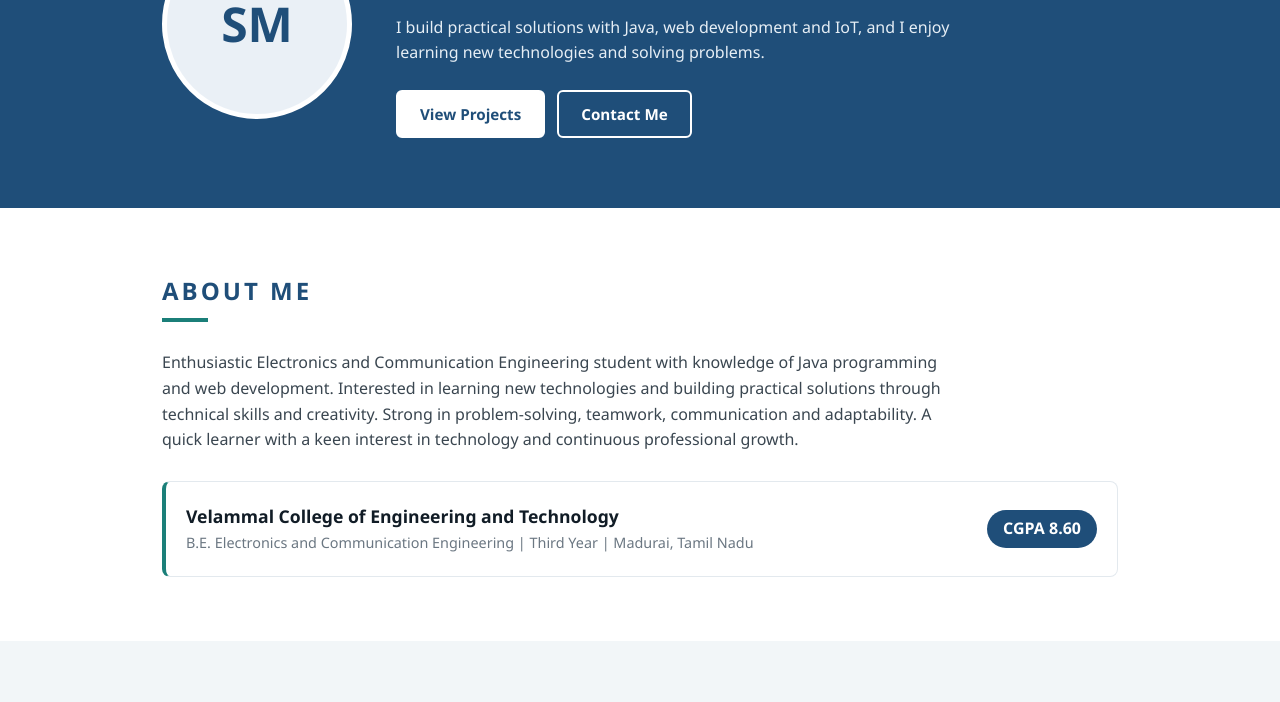
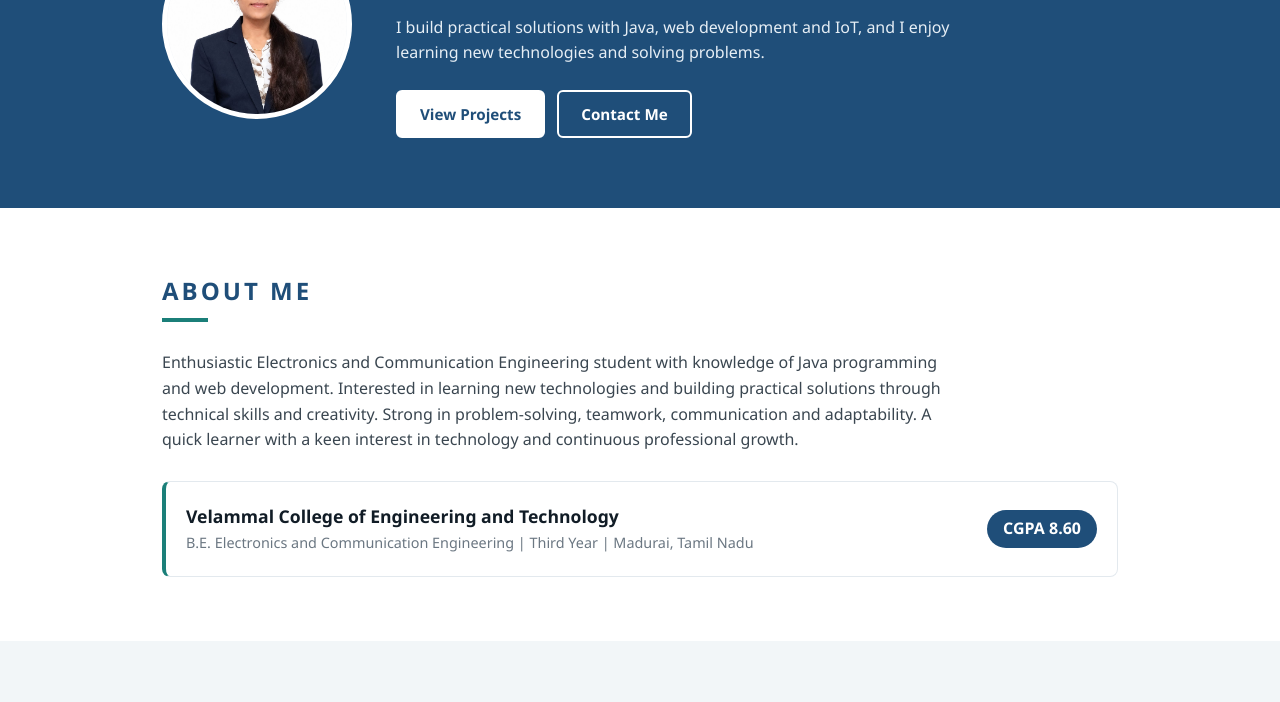
Before and after one commit to suvashikamai/Portfolio, a plain HTML site: page index.html in a window 1280 px wide. Shown: the part 219-921 px from the top of the page. Drawn offline with Linux system fonts and the light colour scheme.

Commit message:
Fix image source extension in index.html

```diff
--- a/index.html
+++ b/index.html
@@ -26,7 +26,7 @@
 <header class="hero" id="home">
   <div class="wrap">
     <!-- Put your photo in the same folder and name it photo.jpg -->
-    <div class="photo" data-i="SM"><img src="photo.jpg" alt="Suvashika Mai K O" onerror="this.style.display='none'"></div>
+    <div class="photo" data-i="SM"><img src="photo.jpg.jpeg" alt="Suvashika Mai K O" onerror="this.style.display='none'"></div>
     <div>
       <h1>Suvashika Mai K O</h1>
       <div class="role">Electronics &amp; Communication Engineering Student</div>
```
